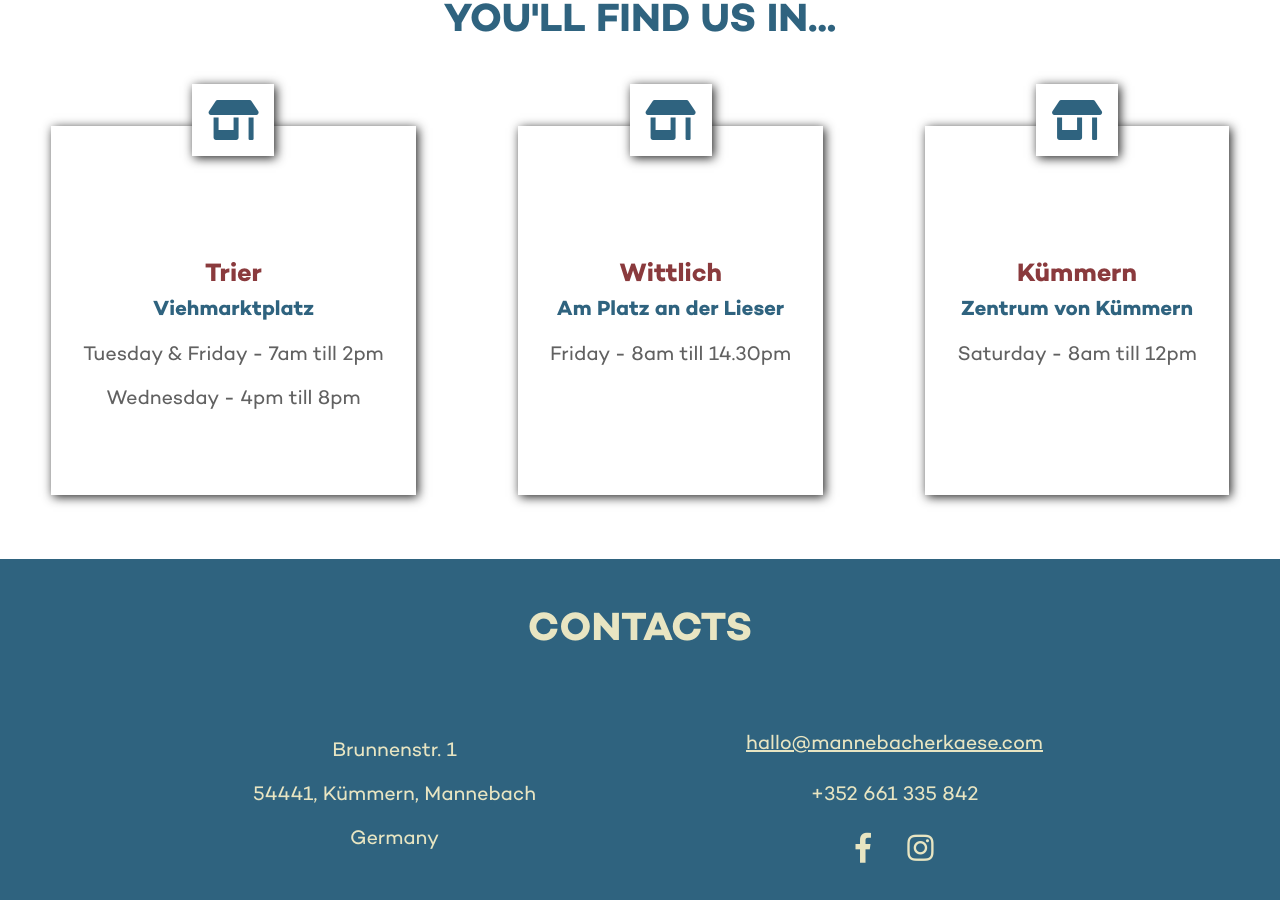
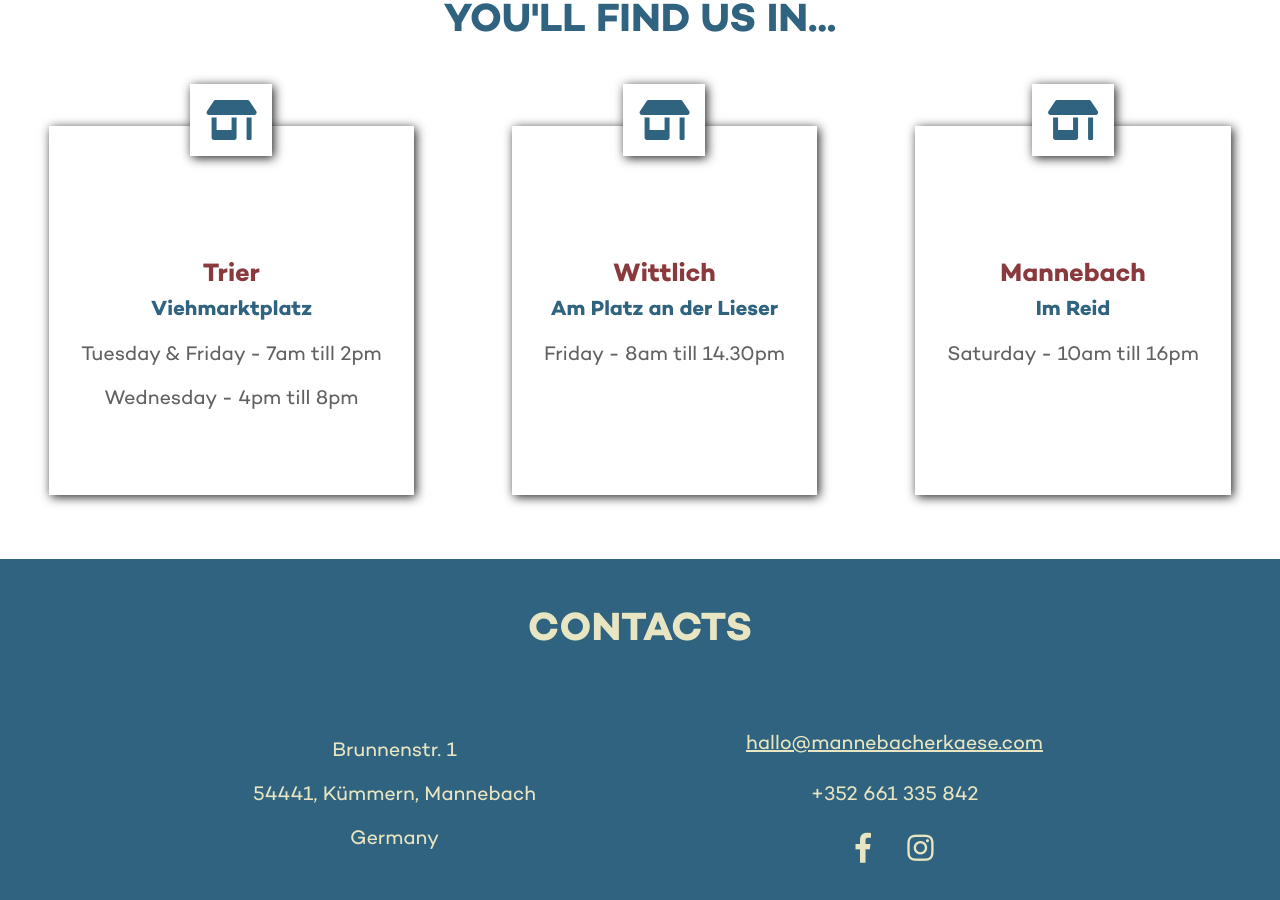
Before and after one commit to matteocarpi/mannebacherk-se, a Jekyll site: the page built from pages/EN/index.md, in a window 1280 px wide and 900 px high, scrolled down 4102 px. Built offline with Jekyll 4.4.1, drawn with Linux system fonts in a browser that asks for light colours; nearby versions of some CDN libraries.

Commit message:
fix: kummern is not, Mannebach is

```diff
--- a/_data/markets-en.yml
+++ b/_data/markets-en.yml
@@ -7,8 +7,8 @@
   address: Am Platz an der Lieser
   times:
   - Friday - 8am till 14.30pm
-- name: Kümmern
+- name: Mannebach
   address: |-
-    Zentrum von Kümmern
+    Im Reid
   times:
-  - Saturday - 8am till 12pm
+  - Saturday - 10am till 16pm
```
